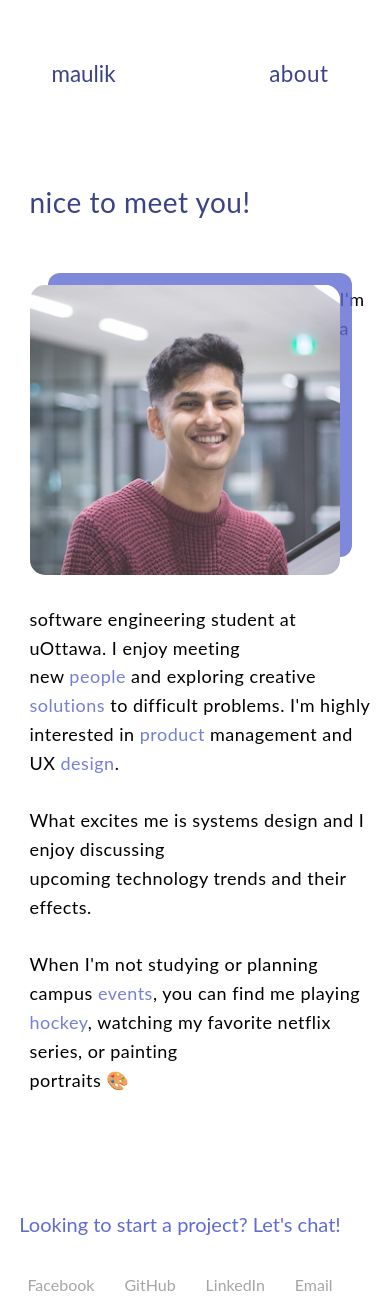
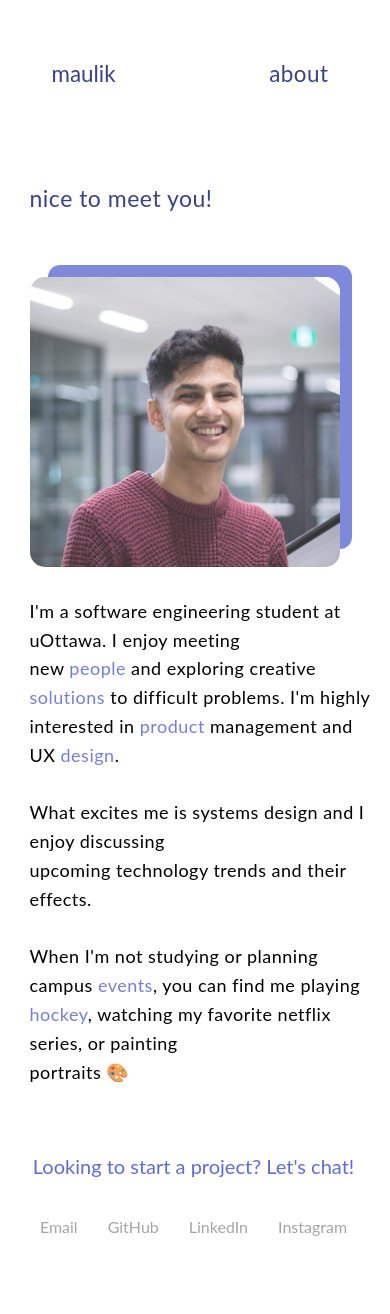
Before and after one commit to mshah87/mshah87.github.io, a Vue app: page /about in a window 390 px wide. After the commit the page ends 1256 px from the top, so only its background shows below. Built offline with nearby package versions, Linux system fonts and the light colour scheme; what @vuikit/icons, vuikit would draw is missing.

Commit message:
minor update

```diff
--- a/src/views/About.vue
+++ b/src/views/About.vue
@@ -7,6 +7,7 @@
               <div class="span4">
                 <div class="content-heading"><span>nice to meet you!</span></div>
                 <img class="img-left" src="../assets/portrait.png"/>
+                  <div class = "me">
                       I'm a software engineering student at uOttawa.
                       I enjoy meeting <br>new <span class = "key-word">people</span> and exploring creative <span class = "key-word">solutions</span> to difficult problems. I'm highly interested in <span class = "key-word">product</span> management and UX <span class = "key-word">design</span>.
                       <br><br>
@@ -14,6 +15,7 @@
 
                       <br>
                       When I'm not studying or planning campus <span class = "key-word">events</span>, you can find me playing <span class = "key-word">hockey</span>, watching my favorite netflix series, or painting <br> portraits 🎨
+                  </div>
               </div>
             </div>
           </div>
@@ -24,10 +26,10 @@
          <a>Looking to start a project? Let's chat!</a>
       </div>
       <div class="social">
-            <a href="https://www.facebook.com/maulik.shah.c87" class="">Facebook</a>
+            <a href="mailto: mauliksc87@outlook.com" class="">Email</a>
             <a href="https://github.com/mshah87" class="">GitHub</a>
             <a href="https://www.linkedin.com/in/maulikshah87/" class="">LinkedIn</a>
-            <a href="mailto: mauliksc87@outlook.com" class="">Email</a>
+            <a href="https://www.instagram.com/_maulikshah/?hl=en" class="">Instagram</a>
       </div>
     </div>
 </div>
@@ -45,7 +47,7 @@ components: {
 <style>
 
 .about-footer{
-  margin-top: 100px;
+  margin-top: 50px;
   margin-bottom: 50px;
 }
 
@@ -107,7 +109,7 @@ components: {
 
 .content-heading{
   color: #3b4287;
-  font-size: 28px;
+  font-size: 23px;
   letter-spacing: 0.5px;
   line-height: 1.6;
   margin-bottom: 60px;
@@ -133,7 +135,7 @@ span.key-word {
 }
 
 
-@media only screen and (max-width: 415px) {
+@media only screen and (max-width: 414px) {
   .span4{
       margin-left: 10px;
       margin-right: 0;
@@ -152,6 +154,14 @@ span.key-word {
   .social.chat a {
     font-size: 20px;
   }
+
+  .about-footer{
+    margin-left: 27px;
+  }
+
+  .me{
+    padding-top: 320px;
+  }
 }
 
 </style>
```
